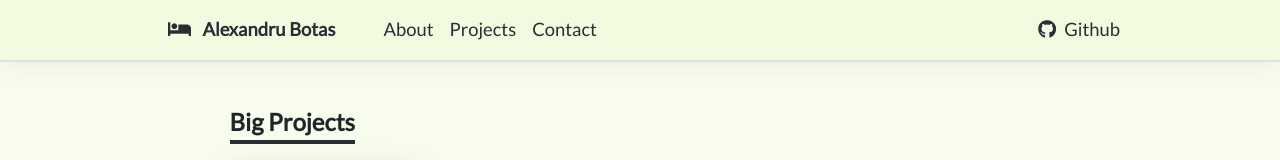
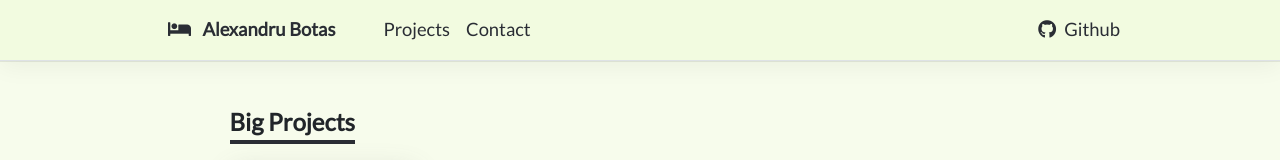
Before and after one commit to alxandruu/portfolio, an Angular app: page /projects in a window 1280 px wide. Shown: the top 160 px of the page. Built offline with nearby package versions, Linux system fonts and the light colour scheme.

Commit message:
API Service, where dynamic data is managed

```diff
--- /dev/null
+++ b/src/app/_interfaces/project.ts
@@ -0,0 +1,11 @@
+export interface Project {
+    id: string;
+    type: string;
+    name: string;
+    img: string;
+    description: string;
+    website: string;
+    platform: string[];
+    stack: string[];
+    imgs: string[];
+}
--- a/src/app/_services/api.service.ts
+++ b/src/app/_services/api.service.ts
@@ -1,14 +1,42 @@
-import { HttpClient } from '@angular/common/http';
 import { Injectable } from '@angular/core';
+import { Project } from '../_interfaces/project';
+
+
 
 @Injectable({
   providedIn: 'root'
 })
 export class ApiService {
-  baseUrl: string = `${window.location.protocol}//${window.location.hostname}:${location.port}/assets/data/`;
-  constructor(private http: HttpClient) { }
+  projects: Project[] = [
+    { id: "attiapp", type: "big", name: "Attia APP", img: "attiapp.jpg", description: "Web Application where you can manage all the data of a business.", website: "https://github.com/alxandruu/attiapp", platform: ["Web Application"], stack: ["Angular", "PHP", "mySQL"], imgs: ["attiapp.jpg"] },
+    { id: "ocaonline", type: "small", name: "La Oca Online", img: "laocaonline.jpg", description: "Online Version of a popular board game called 'El juego de la Oca', this version is only for two players.", website: "https://alxandruu.github.io/daw-laocaonline/", platform: ["Web Application"], stack: ["HTML", "CSS", "JavaScript"], imgs: ["laocaonline.jpg"] },
+    { id: "minatoshop", type: "small", name: "Minato Shop", img: "minatoshop.jpg", description: "Clothes online commerce where you can find minimalism designs.", website: "https://alxandruu.github.io/daw-escaparatevirtual/", platform: ["Web Application"], stack: ["HTML", "CSS", "JavaScript", "JSON"], imgs: ["minatoshop.jpg"] },
+  ];
+  constructor() {
+  }
 
-  public getData(filename: string) {
-    return this.http.get(this.baseUrl + filename);
+  getProjects(type: string = "") {
+    const projects = this.projects;
+    if (type != "") {
+      let arr: Project[] = [];
+      for (let i = 0; i < projects.length; i++) {
+        if (projects[i].type == type) {
+          arr.push(projects[i]);
+        }
+      }
+      return arr;
+    } else {
+      return projects;
+    }
+  }
+
+  getProject(id: string): any {
+    const projects = this.projects;
+    for (let i = 0; i < projects.length; i++) {
+      if (projects[i].id == id) {
+        return projects[i];
+      }
+    }
+    return null;
   }
 }
--- a/src/app/app.component.ts
+++ b/src/app/app.component.ts
@@ -10,16 +10,8 @@ import { ApiService } from './_services/api.service';
   styleUrls: ['./app.component.scss']
 })
 export class AppComponent {
-  configData: any = [];
+  constructor(private api: ApiService) {}
 
-  constructor(private api: ApiService) {
-
-  }
-
-  ngOnInit(): void {
-    this.api.getData("config.json").subscribe(data => {
-      this.configData = data;
-    })
-  }
+  ngOnInit(): void {}
 
 }
--- a/src/app/nav/nav.component.html
+++ b/src/app/nav/nav.component.html
@@ -4,7 +4,6 @@
             <span class="ms-2"><i class="fas fa-bed me-2"></i> Alexandru Botas</span>
         </a>
         <ul class="d-flex align-items-center p-0 m-0 ms-5" id="menu">
-            <li><a href="#about" class="text">About</a></li>
             <li><a [routerLink]="['/projects']" class="text">Projects</a></li>
             <li><a href="#contact" class="text">Contact</a></li>
         </ul>
--- a/src/app/projects/_components/pr-view/pr-view.component.ts
+++ b/src/app/projects/_components/pr-view/pr-view.component.ts
@@ -1,26 +1,17 @@
 import { Component, OnInit } from '@angular/core';
 import { ActivatedRoute } from '@angular/router';
+import { Project } from 'src/app/_interfaces/project';
+import { ApiService } from 'src/app/_services/api.service';
 @Component({
   selector: 'app-pr-view',
   templateUrl: './pr-view.component.html',
   styleUrls: ['./pr-view.component.scss']
 })
 export class PrViewComponent implements OnInit {
-  projects: any = [
-    { id: "attiapp", name: "Attia APP", img: "attiapp.jpg", description: "Web Application where you can manage all the data of a business.", website: "https://github.com/alxandruu/attiapp", platform: ["Web Application"], stack: ["Angular", "PHP", "mySQL"], imgs: ["attiapp.jpg"] },
-    { id: "ocaonline", name: "La Oca Online", img: "laocaonline.jpg", description: "Online Version of a popular board game called 'El juego de la Oca', this version is only for two players.", website: "https://alxandruu.github.io/daw-laocaonline/", platform: ["Web Application"], stack: ["HTML", "CSS", "JavaScript"], imgs: ["laocaonline.jpg"] },
-    { id: "minatoshop", name: "Minato Shop", img: "minatoshop.jpg", description: "Clothes online commerce where you can find minimalism designs.", website: "https://alxandruu.github.io/daw-escaparatevirtual/", platform: ["Web Application"], stack: ["HTML", "CSS", "JavaScript", "JSON"], imgs: ["minatoshop.jpg"] },
-  ];
-  project: any = [];
-  constructor(private ar: ActivatedRoute) {
+  project!: Project;
+  constructor(private ar: ActivatedRoute, private api: ApiService) {
     this.ar.params.subscribe(params => {
-      let position = 0;
-      for (let i = 0; i < this.projects.length; i++) {
-        if (this.projects[i].id == params['id']) {
-          position = i;
-        }
-      }
-      this.project = this.projects[position];
+      this.project = this.api.getProject(params['id']);
     })
   }
 
--- a/src/app/projects/projects.component.ts
+++ b/src/app/projects/projects.component.ts
@@ -1,4 +1,6 @@
 import { Component, OnInit } from '@angular/core';
+import { ApiService } from '../_services/api.service';
+import { Project } from '../_interfaces/project';
 
 @Component({
   selector: 'app-projects',
@@ -6,15 +8,13 @@ import { Component, OnInit } from '@angular/core';
   styleUrls: ['./projects.component.scss']
 })
 export class ProjectsComponent implements OnInit {
-  big_projects: any = [
-    {id:"attiapp", name: "Attia APP", img: "attiapp.jpg", description: "Web Application where you can manage all the data of a business." },
+  big_projects: Project[];
+  small_projects: Project[];
+  constructor(private api: ApiService) {
+    this.big_projects = this.api.getProjects("big");
+    this.small_projects = this.api.getProjects("small");
 
-  ];
-  small_projects: any = [
-    {id:"ocaonline", name: "La Oca Online", img: "laocaonline.jpg", description: "Online Version of a popular board game called 'El juego de la Oca', this version is only for two players." },
-    {id:"minatoshop", name: "Minato Shop", img: "minatoshop.jpg", description: "Clothes online commerce where you can find minimalism designs." },
-  ];
-  constructor() { }
+  }
 
   ngOnInit(): void {
   }
```
